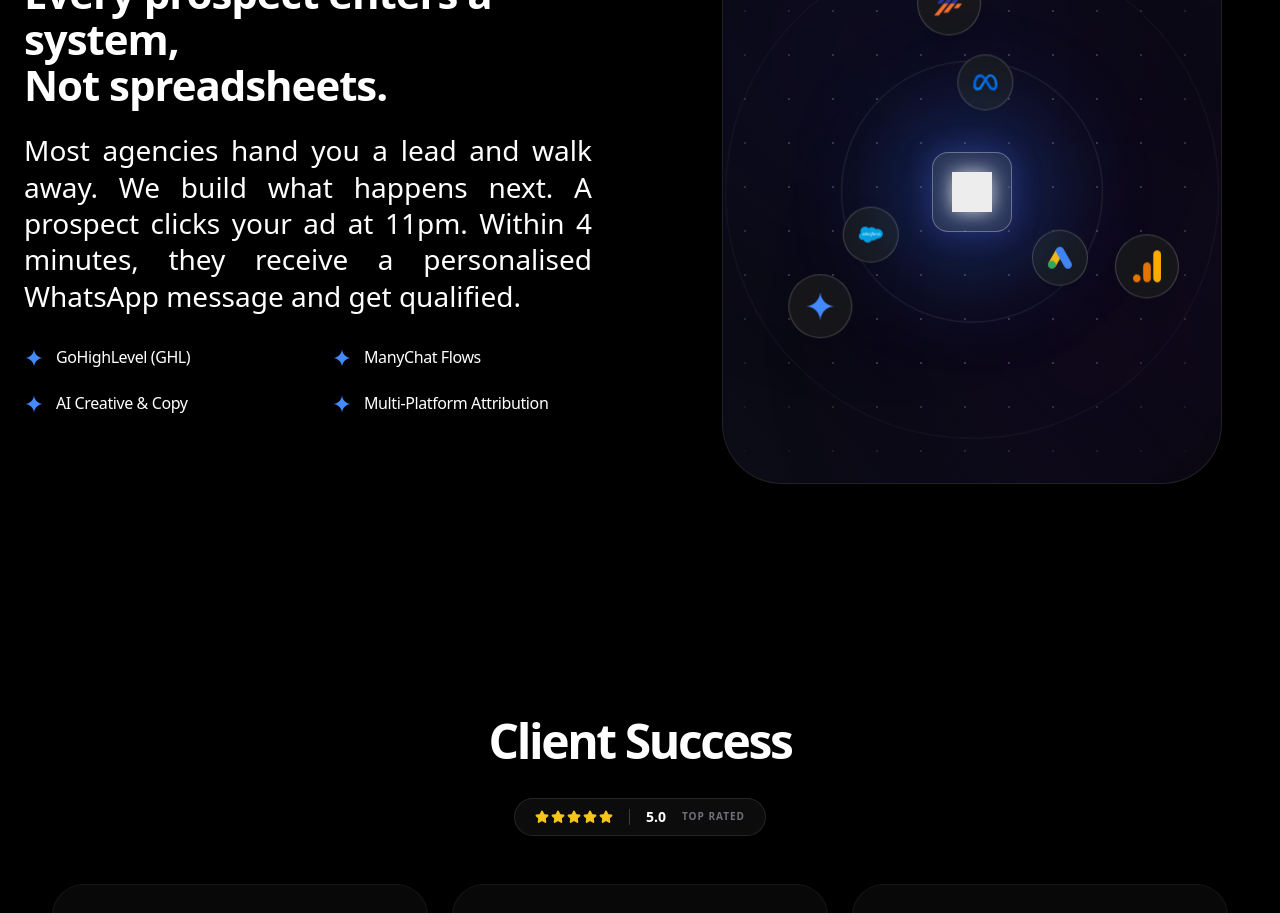
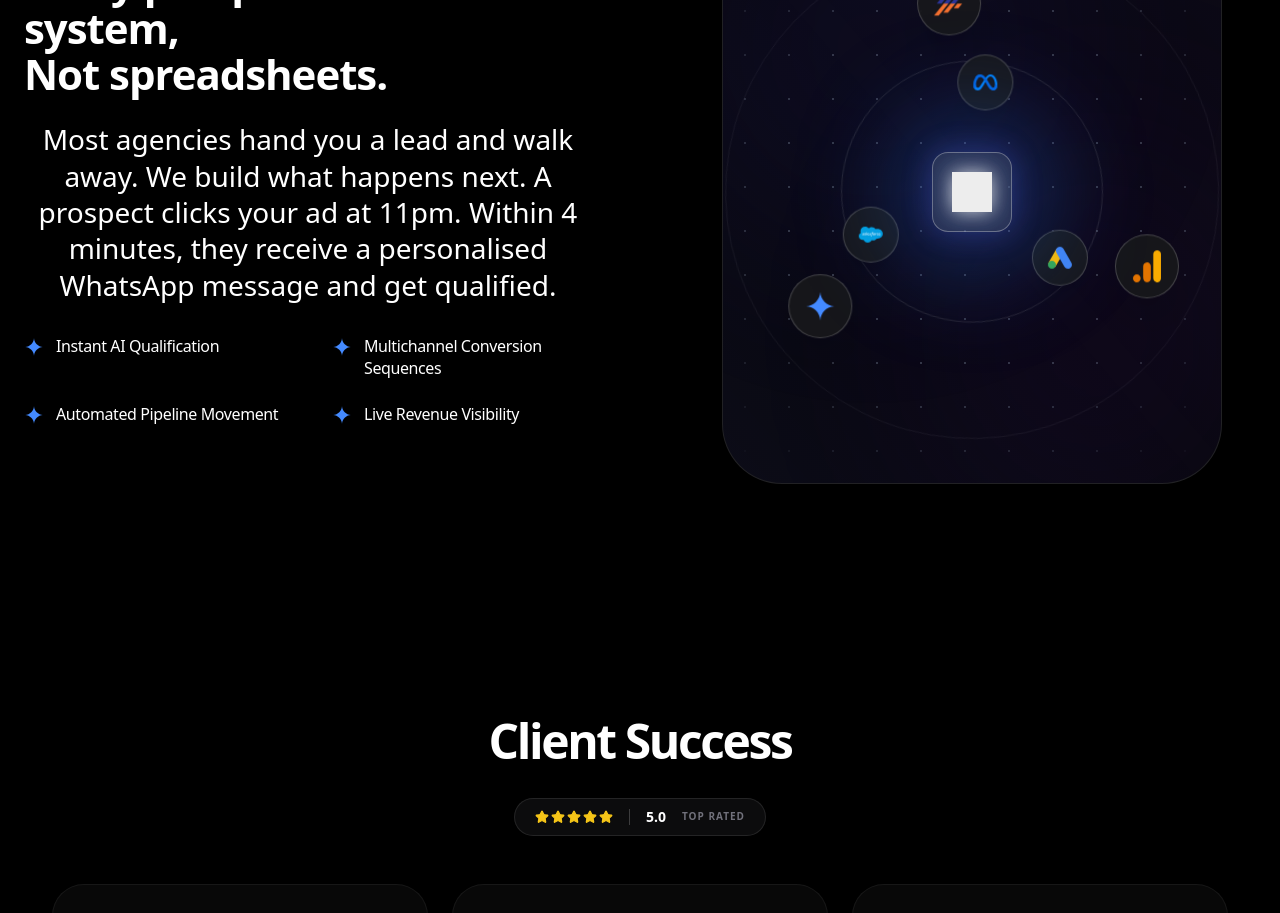
Before and after one commit to Om-Mahadik/LocusHQ, a Next.js app: page / in a window 1280 px wide. Shown: the part 6880-7793 px from the top of the page. Built offline with nearby package versions, Linux system fonts and the light colour scheme; grey boxes are pictures that could not be loaded.

Commit message:
Initial commit

```diff
--- a/components/ui/Home/LeadJourneyContent.tsx
+++ b/components/ui/Home/LeadJourneyContent.tsx
@@ -3,10 +3,10 @@
 import React from "react";
 
 const features = [
-  "GoHighLevel (GHL)",
-  "ManyChat Flows",
-  "AI Creative & Copy",
-  "Multi-Platform Attribution"
+  "Instant AI Qualification",
+  "Multichannel Conversion Sequences",
+  "Automated Pipeline Movement",
+  "Live Revenue Visibility"
 ];
 
 export default function LeadJourneyContent() {
@@ -19,7 +19,7 @@ export default function LeadJourneyContent() {
       </h2>
 
       {/* Description Body - Updated to White and Justified */}
-      <p className="text-[14px] md:text-[28px] font-normal text-white/100 leading-[1.3] text-justify [text-justify:inter-word] mb-8">
+      <p className="text-[14px] md:text-[28px] font-normal text-white/100 leading-[1.3] text-center [text-justify:inter-word] mb-8">
         Most agencies hand you a lead and walk away. We build what happens next.
         A prospect clicks your ad at 11pm. Within 4 minutes, they receive a
         personalised WhatsApp message and get qualified.
```
